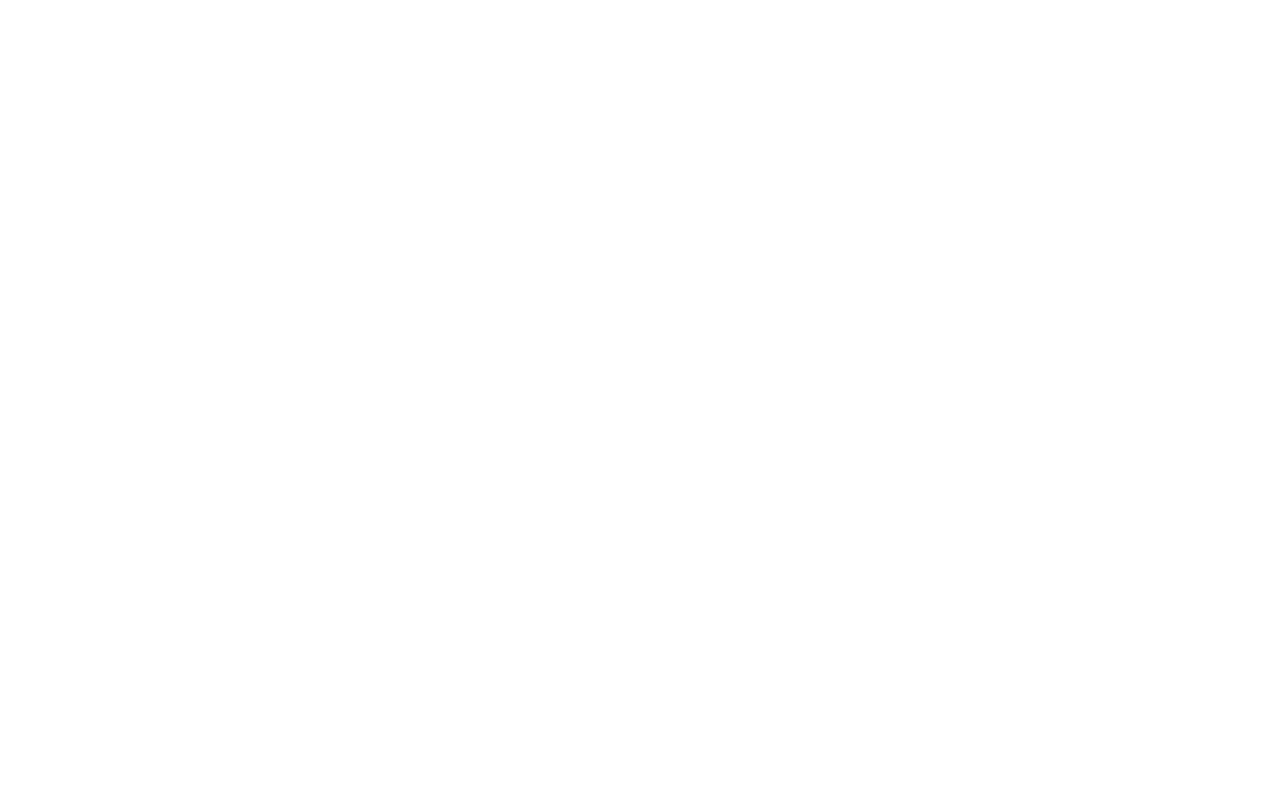
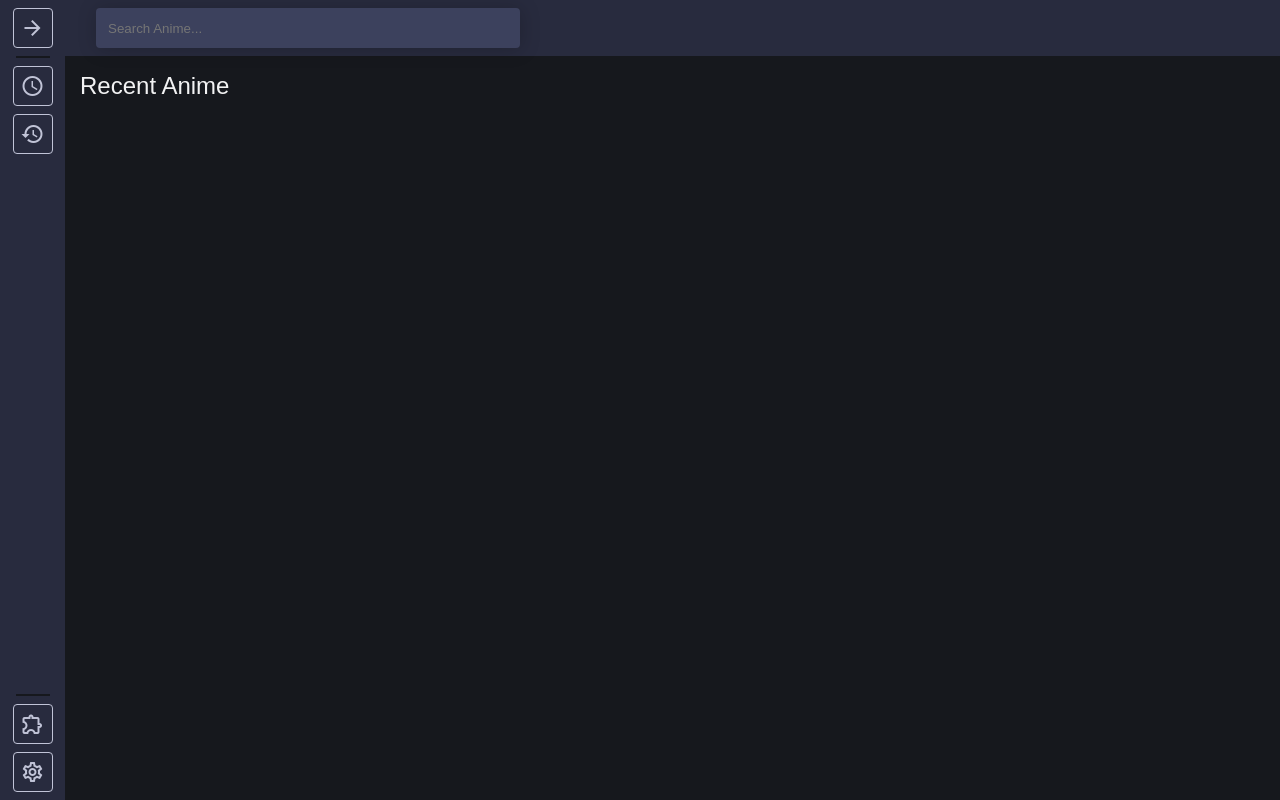
Before and after one commit to Owca525/animu, a React (Vite) app: page / in a window 1280 px wide. Built offline with nearby package versions, Linux system fonts and the light colour scheme.

Commit message:
adding new ui

```diff
--- a/index.html
+++ b/index.html
@@ -5,8 +5,7 @@
     <meta name="viewport" content="width=device-width, initial-scale=1.0" />
   </head>
 
-  <body>
-    <div id="root"></div>
+  <body id="root" class="dark">
     <script type="module" src="/src/main.tsx"></script>
   </body>
 </html>
--- a/src/App.css
+++ b/src/App.css
@@ -0,0 +1,188 @@
+.light {
+  --text: #0c0c0d;
+
+  --background-50: #f1f1f4;
+  --background-100: #e2e4e9;
+  --background-200: #c5c9d3;
+  --background-300: #a9aebc;
+  --background-400: #8c92a6;
+  --background-500: #6f7790;
+  --background-600: #595f73;
+  --background-700: #434856;
+  --background-800: #2c303a;
+  --background-900: #16181d;
+  --background-950: #0b0c0e;
+
+  --primary-50: #f0f0f5;
+  --primary-100: #e0e2eb;
+  --primary-200: #c1c4d7;
+  --primary-300: #a2a7c3;
+  --primary-400: #8489ae;
+  --primary-500: #656c9a;
+  --primary-600: #51567b;
+  --primary-700: #3c415d;
+  --primary-800: #282b3e;
+  --primary-900: #14161f;
+  --primary-950: #0a0b0f;
+
+  --secondary-50: #eeeff6;
+  --secondary-100: #dee0ed;
+  --secondary-200: #bdc0db;
+  --secondary-300: #9ca1c9;
+  --secondary-400: #7a82b8;
+  --secondary-500: #5962a6;
+  --secondary-600: #474f85;
+  --secondary-700: #363b63;
+  --secondary-800: #242742;
+  --secondary-900: #121421;
+  --secondary-950: #090a11;
+
+  --accent-50: #edeef7;
+  --accent-100: #dcdeef;
+  --accent-200: #b8bde0;
+  --accent-300: #959cd0;
+  --accent-400: #717bc1;
+  --accent-500: #4e59b1;
+  --accent-600: #3e488e;
+  --accent-700: #2f366a;
+  --accent-800: #1f2447;
+  --accent-900: #101223;
+  --accent-950: #080912;
+}
+.dark {
+  --text: #f2f2f3;
+
+  --background-50: #0b0c0e;
+  --background-100: #16181d;
+  --background-200: #2c303a;
+  --background-300: #434856;
+  --background-400: #595f73;
+  --background-500: #6f7790;
+  --background-600: #8c92a6;
+  --background-700: #a9aebc;
+  --background-800: #c5c9d3;
+  --background-900: #e2e4e9;
+  --background-950: #f1f1f4;
+
+  --primary-50: #0a0b0f;
+  --primary-100: #14161f;
+  --primary-200: #282b3e;
+  --primary-300: #3c415d;
+  --primary-400: #51567b;
+  --primary-500: #656c9a;
+  --primary-600: #8489ae;
+  --primary-700: #a2a7c3;
+  --primary-800: #c1c4d7;
+  --primary-900: #e0e2eb;
+  --primary-950: #f0f0f5;
+
+  --secondary-50: #090a11;
+  --secondary-100: #121421;
+  --secondary-200: #242742;
+  --secondary-300: #363b63;
+  --secondary-400: #474f85;
+  --secondary-500: #5962a6;
+  --secondary-600: #7a82b8;
+  --secondary-700: #9ca1c9;
+  --secondary-800: #bdc0db;
+  --secondary-900: #dee0ed;
+  --secondary-950: #eeeff6;
+
+  --accent-50: #080912;
+  --accent-100: #101223;
+  --accent-200: #1f2447;
+  --accent-300: #2f366a;
+  --accent-400: #3e488e;
+  --accent-500: #4e59b1;
+  --accent-600: #717bc1;
+  --accent-700: #959cd0;
+  --accent-800: #b8bde0;
+  --accent-900: #dcdeef;
+  --accent-950: #edeef7;
+}
+
+* {
+  font-family: Arial, Helvetica, sans-serif;
+  color: var(--text);
+}
+
+body {
+    background-color: var(--background-100);
+    padding: 0px;
+    margin: 0px;
+    width: 100%;
+    height: 100%;
+}
+
+.container {
+    display: flex;
+    flex-direction: column;
+    width: 100%;
+    height: 100%;
+}
+
+/* header */
+.header {
+    background-color: var(--primary-200);
+    width: 100%;
+    height: 2.5em;
+    display: flex;
+    padding-top: 8px;
+    padding-bottom: 8px;
+    padding-left: 6em;
+    gap: 8px;
+    z-index: 1000;
+    position: fixed;
+}
+
+/* sidebar  */
+.sidebar-mini {
+    background-color: var(--primary-200);
+    z-index: 1001;
+    height: 100vh;
+    width: 65px;
+    position: fixed;
+    display: flex;
+    align-items: center;
+    flex-direction: column;
+    justify-content: space-between;
+    padding-top: 8px;
+    gap: 8px;
+}
+.border {
+    border-color: var(--background-100);
+    border-style: solid;
+    border-width: 1px;
+    width: 80%;
+}
+.space {
+    flex: 10;
+}
+.content {
+    margin-top: 4.5em;
+    margin-left: 5em;
+}
+
+.top-sidebar, .bottom-sidebar {
+    display: flex;
+    align-items: center;
+    flex-direction: column;
+    gap: 8px;
+}
+.bottom-sidebar {
+    padding-bottom: 16px;
+}
+
+/* buttons */
+.icon-button:hover {
+    background-color: var(--primary-900);
+}
+
+/* content */
+.title {
+    font-weight: 500;
+    font-size: x-large;
+}
+.content {
+    display: flex;
+}
--- a/src/App.tsx
+++ b/src/App.tsx
@@ -1,12 +1,16 @@
 // import { useState } from "react";
 // import { invoke } from "@tauri-apps/api/core";
 import "./App.css";
+import Sidebar from "./components/elements/sidebar";
+import Header from "./components/elements/headers";
+import Content from "./components/elements/content";
 
 function App() {
-
   return (
     <main className="container">
-
+      <Sidebar />
+      <Header />
+      <Content />
     </main>
   );
 }
--- /dev/null
+++ b/src/components/elements/content.tsx
@@ -0,0 +1,11 @@
+
+export default function content() {
+  return (
+    <div className="content">
+        <div className="title">Recent Anime</div>
+        <div className="card-container">
+
+        </div>
+    </div>
+  );
+}
--- /dev/null
+++ b/src/components/elements/headers.tsx
@@ -0,0 +1,9 @@
+import Input from "../ui/input";
+
+export default function header() {
+  return (
+    <div className="header">
+      <Input placeholder="Search Anime..." />
+    </div>
+  );
+}
--- /dev/null
+++ b/src/components/elements/sidebar.tsx
@@ -0,0 +1,19 @@
+import Button from "../ui/icon-button"
+
+export default function sidebar() {
+  return (
+    <div className="sidebar-mini">
+      <div className="top-sidebar">
+        <Button value="arrow_forward" />
+        <div className="border"></div>
+        <Button value="schedule" />
+        <Button value="history" />
+      </div>
+      <div className="bottom-sidebar">
+        <div className="border"></div>
+        <Button value="extension" />
+        <Button value="settings" />
+      </div>
+    </div>
+  );
+};
--- /dev/null
+++ b/src/components/ui/icon-button.tsx
@@ -0,0 +1,29 @@
+import { FC } from "react";
+
+interface buttonprops extends React.HtmlHTMLAttributes<HTMLButtonElement> {
+  value?: string;
+}
+
+const button: FC<buttonprops> = ({ value }) => {
+  return (
+    <input
+      className="material-icons-outlined icon-button"
+      value={value}
+      type="button"
+      style={{
+        backgroundColor: "var(--primary-200)",
+        border: "none",
+        width: "40px",
+        height: "40px",
+        borderColor: "var(--primary-800)",
+        color: "var(--primary-800)",
+        borderStyle: "solid",
+        borderWidth: "1px",
+        borderRadius: "4px",
+        cursor: "pointer"
+      }}
+    />
+  );
+};
+
+export default button;
--- /dev/null
+++ b/src/components/ui/input.tsx
@@ -0,0 +1,27 @@
+import { FC } from "react";
+
+interface inputprops extends React.HtmlHTMLAttributes<HTMLInputElement> {
+  placeholder?: string;
+}
+
+const input: FC<inputprops> = ({ placeholder }) => {
+  return (
+    <input
+      placeholder={placeholder}
+      type="input"
+      style={{
+        WebkitAppearance: "none",
+        border: "none",
+        outline: "none",
+        padding: "12px",
+        maxWidth: "400px",
+        width: "100%",
+        borderRadius: "4px",
+        backgroundColor: "var(--primary-300)",
+        boxShadow: "1px 1px 20px rgb(0, 0, 0, 0.2)",
+      }}
+    />
+  );
+};
+
+export default input;
--- a/src/main.tsx
+++ b/src/main.tsx
@@ -1,5 +1,6 @@
 import React from "react";
 import ReactDOM from "react-dom/client";
+import "material-icons/iconfont/material-icons.css";
 import App from "./App";
 
 ReactDOM.createRoot(document.getElementById("root") as HTMLElement).render(
```
Also changed, not shown: package.json (+6 -5 lines), src/components/ui/card.tsx (added, +16 -0 lines), src/screens/main-container.tsx (added).
